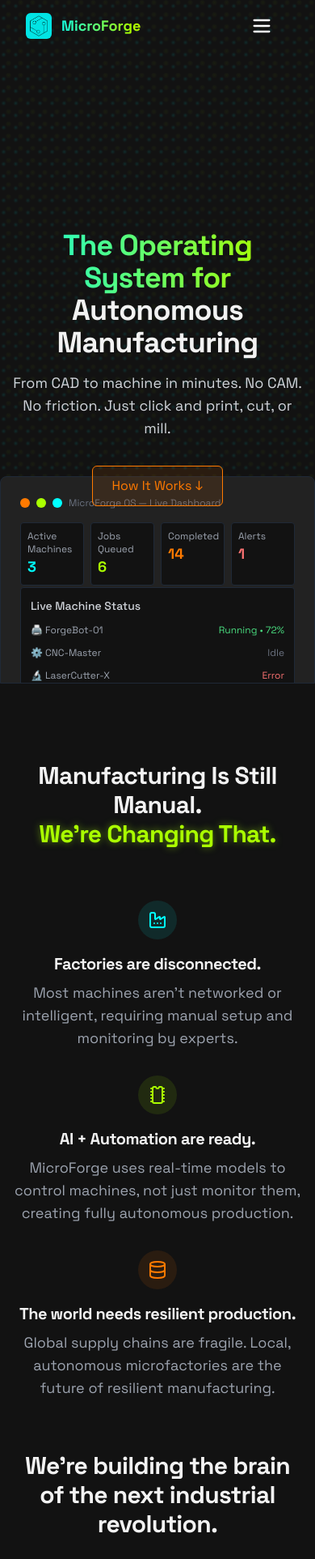
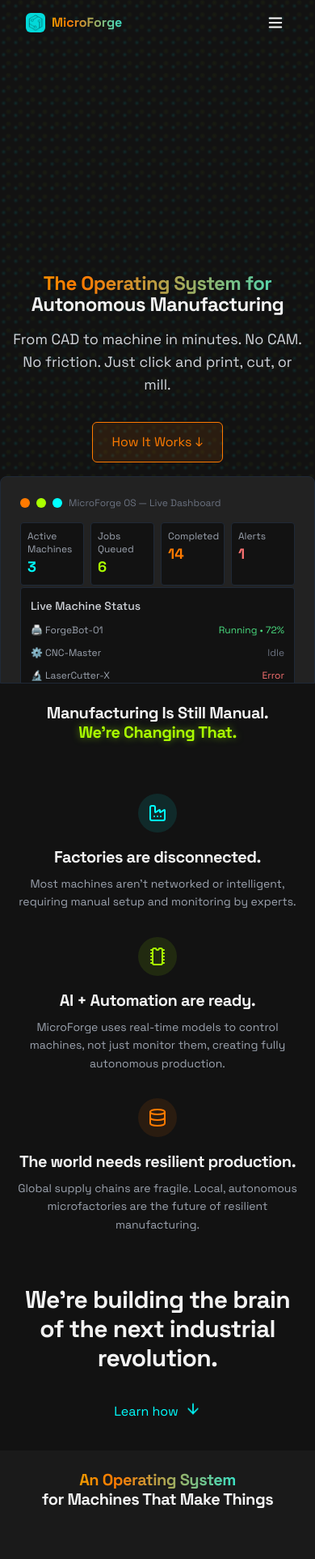
Before and after one commit to LiamBowen/microforge-genesis-os, a React (Vite) app: page / in a window 390 px wide. Shown: the top 1925 px of the page at 81% size. Built offline with nearby package versions, Linux system fonts and the light colour scheme.

Commit message:
Reverted to commit 2b7eb7d2fa43505078a41ce0997edc225ec0657d

```diff
--- a/src/components/Navbar.tsx
+++ b/src/components/Navbar.tsx
@@ -15,6 +15,7 @@ const Navbar = () => {
 
   const handleLogoClick = () => {
     setIsOpen(false);
+    // Always scroll to top when logo is clicked
     window.scrollTo({ top: 0, behavior: 'smooth' });
   };
 
@@ -32,6 +33,7 @@ const Navbar = () => {
     };
   }, []);
 
+  // Close mobile menu when clicking outside
   useEffect(() => {
     const handleClickOutside = (event: MouseEvent) => {
       const target = event.target as HTMLElement;
@@ -62,11 +64,11 @@ const Navbar = () => {
       scrolled ? "bg-dark/95 backdrop-blur-md shadow-lg border-b border-gray-800" : "bg-transparent"
     }`}>
       <div className="container mx-auto">
-        <div className="flex justify-between items-center h-16 sm:h-18 lg:h-20">
+        <div className="flex justify-between items-center h-14 sm:h-16 lg:h-20">
           <div className="flex items-center min-w-0">
             <Link to="/" className="flex items-center no-zoom" onClick={handleLogoClick}>
               <div className="flex items-center">
-                <div className="w-8 h-8 sm:w-10 sm:h-10 lg:w-12 lg:h-12 relative mr-3 lg:mr-4 flex-shrink-0">
+                <div className="w-6 h-6 sm:w-8 sm:h-8 lg:w-10 lg:h-10 relative mr-2 lg:mr-3 flex-shrink-0">
                   <div className="absolute inset-0 bg-neon-cyan rounded-md opacity-20 animate-pulse-glow"></div>
                   <div className="absolute inset-0 flex items-center justify-center">
                     <img
@@ -76,7 +78,7 @@ const Navbar = () => {
                     />
                   </div>
                 </div>
-                <span className="text-lg sm:text-xl lg:text-2xl font-bold gradient-text truncate">MicroForge</span>
+                <span className="text-base sm:text-lg lg:text-xl font-bold gradient-text truncate">MicroForge</span>
               </div>
             </Link>
           </div>
@@ -111,7 +113,7 @@ const Navbar = () => {
             </div>
           </div>
 
-          {/* Tablet Navigation */}
+          {/* Tablet Navigation (md and up, but hidden on lg+) */}
           <div className="hidden md:flex lg:hidden items-center space-x-3">
             <Link
               to="/login"
@@ -123,21 +125,21 @@ const Navbar = () => {
             <RequestAccessButton size="sm" />
             <button
               onClick={toggleMenu}
-              className="text-white hover:text-neon-cyan focus:outline-none transition-colors duration-200 ml-2 mobile-menu-button"
+              className="text-white hover:text-neon-cyan focus:outline-none p-2 -m-2 transition-colors duration-200 ml-2"
               aria-label="Toggle navigation menu"
             >
-              {isOpen ? <X size={26} /> : <Menu size={26} />}
+              {isOpen ? <X size={24} /> : <Menu size={24} />}
             </button>
           </div>
 
-          {/* Mobile Navigation Button with enhanced touch area */}
+          {/* Mobile Navigation Button */}
           <div className="md:hidden flex items-center mobile-menu-container">
             <button
               onClick={toggleMenu}
-              className="text-white hover:text-neon-cyan focus:outline-none transition-colors duration-200 mobile-menu-button flex items-center justify-center"
+              className="text-white hover:text-neon-cyan focus:outline-none p-2 -m-2 transition-colors duration-200"
               aria-label="Toggle navigation menu"
             >
-              {isOpen ? <X size={28} /> : <Menu size={28} />}
+              {isOpen ? <X size={22} /> : <Menu size={22} />}
             </button>
           </div>
         </div>
@@ -145,12 +147,12 @@ const Navbar = () => {
         {/* Mobile & Tablet Navigation Menu */}
         {isOpen && (
           <div className="lg:hidden bg-dark/98 backdrop-blur-md border-t border-gray-800 mobile-menu-container">
-            <div className="px-2 pt-6 pb-8 space-y-3 sm:px-4">
+            <div className="px-2 pt-4 pb-6 space-y-2 sm:px-3">
               {navLinks.map(link => (
                 <Link
                   key={link.path}
                   to={link.path}
-                  className={`block px-4 py-4 rounded-md text-lg font-medium transition-all duration-200 no-zoom ${
+                  className={`block px-4 py-3 rounded-md text-base font-medium transition-all duration-200 no-zoom ${
                     location.pathname === link.path
                       ? "text-neon-cyan bg-dark/50 border-l-2 border-neon-cyan"
                       : "text-gray-300 hover:text-neon-cyan hover:bg-dark/30"
@@ -161,19 +163,20 @@ const Navbar = () => {
                 </Link>
               ))}
 
+              {/* Only show login on mobile, as it's shown separately on tablet */}
               <div className="md:hidden">
                 <Link
                   to="/login"
-                  className="flex items-center px-4 py-4 rounded-md text-lg font-medium text-gray-300 hover:text-neon-lime hover:bg-dark/30 transition-all duration-200 no-zoom"
+                  className="flex items-center px-4 py-3 rounded-md text-base font-medium text-gray-300 hover:text-neon-lime hover:bg-dark/30 transition-all duration-200 no-zoom"
                   onClick={() => setIsOpen(false)}
                 >
-                  <LogIn size={20} className="mr-3" />
+                  <LogIn size={18} className="mr-2" />
                   Login
                 </Link>
               </div>
 
-              <div className="mt-8 px-4">
-                <RequestAccessButton fullWidth size="md" />
+              <div className="mt-6 px-4">
+                <RequestAccessButton fullWidth size="sm" />
               </div>
             </div>
           </div>
--- a/src/index.css
+++ b/src/index.css
@@ -91,43 +91,64 @@
   }
 
   body {
-    @apply bg-background text-foreground;
+    @apply bg-dark text-foreground scroll-smooth;
     font-feature-settings: "rlig" 1, "calt" 1;
+    /* Prevent horizontal scroll on all devices */
+    overflow-x: hidden;
+    /* Improve text rendering on all devices */
+    -webkit-font-smoothing: antialiased;
+    -moz-osx-font-smoothing: grayscale;
+    /* Better text scaling on mobile */
+    text-size-adjust: 100%;
+    -webkit-text-size-adjust: 100%;
   }
 
   h1, h2, h3, h4, h5, h6 {
     @apply font-sans font-bold tracking-tight;
+    /* Improve text wrapping on all screen sizes */
+    word-wrap: break-word;
+    hyphens: auto;
+    /* Better line height for readability */
+    line-height: 1.2;
   }
 
+  /* Enhanced responsive typography */
   h1 {
-    @apply text-4xl sm:text-5xl md:text-6xl lg:text-7xl xl:text-8xl;
+    @apply text-2xl sm:text-3xl md:text-4xl lg:text-5xl xl:text-6xl;
+    line-height: 1.1;
   }
 
   h2 {
-    @apply text-3xl sm:text-4xl md:text-5xl lg:text-6xl xl:text-7xl;
+    @apply text-xl sm:text-2xl md:text-3xl lg:text-4xl xl:text-5xl;
+    line-height: 1.2;
   }
 
   h3 {
-    @apply text-2xl sm:text-3xl md:text-4xl lg:text-5xl;
+    @apply text-lg sm:text-xl md:text-2xl lg:text-3xl;
+    line-height: 1.3;
   }
 
-  h4 {
-    @apply text-xl sm:text-2xl md:text-3xl lg:text-4xl;
+  /* Enhanced responsive text sizing */
+  p, li {
+    @apply text-sm sm:text-base lg:text-lg;
+    line-height: 1.6;
   }
 
-  p, li {
-    @apply text-lg sm:text-xl lg:text-2xl;
-  }
-
+  /* Better button sizing for all devices */
   button {
+    min-height: 44px; /* Touch-friendly size */
+    min-width: 44px;
     @apply transition-all duration-200;
   }
 
+  /* Enhanced touch-friendly interactive elements */
   a, button, [role="button"] {
     @apply transition-all duration-200;
+    /* Ensure proper touch targets on all devices */
     touch-action: manipulation;
   }
 
+  /* Enhanced glow effects */
   .glow-text {
     text-shadow: 0 0 10px rgba(0, 255, 255, 0.5);
   }
@@ -140,6 +161,7 @@
     text-shadow: 0 0 10px rgba(255, 122, 0, 0.5);
   }
 
+  /* Enhanced gradient text with better performance */
   .gradient-text {
     background: linear-gradient(90deg, #00FFFF, #AAFF00, #FF7A00, #00FFFF);
     background-size: 300% 300%;
@@ -148,8 +170,14 @@
     -webkit-text-fill-color: transparent;
     color: transparent;
     animation: gradient-flow 8s ease infinite;
+    /* Ensure cross-browser compatibility */
+    -webkit-font-smoothing: antialiased;
+    -moz-osx-font-smoothing: grayscale;
+    /* GPU acceleration for better performance */
+    will-change: background-position;
   }
 
+  /* Enhanced fallback for gradient text */
   @supports not (background-clip: text) or not (-webkit-background-clip: text) {
     .gradient-text {
       background: none;
@@ -158,13 +186,22 @@
     }
   }
 
+  /* Enhanced scrollbar - responsive */
   ::-webkit-scrollbar {
     width: 8px;
     height: 8px;
   }
 
+  /* Hide scrollbar on mobile and tablet for cleaner look */
+  @media (max-width: 1024px) {
+    ::-webkit-scrollbar {
+      width: 0px;
+      height: 0px;
+    }
+  }
+
   ::-webkit-scrollbar-track {
-    @apply bg-background;
+    @apply bg-dark;
   }
 
   ::-webkit-scrollbar-thumb {
@@ -175,34 +212,64 @@
     @apply bg-muted-foreground;
   }
 
+  /* Enhanced grid pattern background - fully responsive */
   .grid-bg {
     background-image: linear-gradient(rgba(255, 255, 255, 0.03) 1px, transparent 1px),
                       linear-gradient(90deg, rgba(255, 255, 255, 0.03) 1px, transparent 1px);
     background-size: 15px 15px;
   }
 
+  @media (min-width: 640px) {
+    .grid-bg {
+      background-size: 20px 20px;
+    }
+  }
+
+  @media (min-width: 1024px) {
+    .grid-bg {
+      background-size: 40px 40px;
+      background-image: linear-gradient(rgba(255, 255, 255, 0.05) 1px, transparent 1px),
+                        linear-gradient(90deg, rgba(255, 255, 255, 0.05) 1px, transparent 1px);
+    }
+  }
+
+  /* Enhanced responsive containers */
   .container {
-    @apply px-4 sm:px-6 md:px-8 lg:px-12 xl:px-16;
+    @apply px-3 sm:px-4 md:px-6 lg:px-8 xl:px-12;
     max-width: 100%;
   }
 
-  .button-glow:hover {
-    box-shadow: 0 0 20px var(--glow-color, rgba(0, 255, 255, 0.5));
+  /* Safe area for devices with notches */
+  .safe-area-top {
+    padding-top: env(safe-area-inset-top);
   }
 
-  .cyan-glow {
-    --glow-color: rgba(0, 255, 255, 0.5);
+  .safe-area-bottom {
+    padding-bottom: env(safe-area-inset-bottom);
   }
 
-  .lime-glow {
-    --glow-color: rgba(170, 255, 0, 0.5);
+  /* Enhanced touch optimization */
+  .no-zoom {
+    touch-action: manipulation;
+    user-select: none;
+    -webkit-user-select: none;
   }
 
-  .orange-glow {
-    --glow-color: rgba(255, 122, 0, 0.5);
+  /* Better form inputs on mobile */
+  input, textarea, select {
+    @apply transition-all duration-200;
+    /* Prevent zoom on iOS */
+    font-size: 16px;
+  }
+
+  @media (min-width: 640px) {
+    input, textarea, select {
+      font-size: 14px;
+    }
   }
 }
 
+/* Enhanced keyframes for better performance */
 @keyframes gradient-flow {
   0% {
     background-position: 0% 50%;
@@ -215,31 +282,209 @@
   }
 }
 
-/* Mobile-specific improvements only */
-@media (max-width: 640px) {
-  .mobile-menu-button {
-    min-width: 64px;
-    min-height: 64px;
-    padding: 20px;
-  }
-
-  button {
-    min-height: 56px;
-    min-width: 56px;
-  }
-
-  input, textarea, select {
-    font-size: 16px;
-  }
+/* Enhanced animation delays */
+.delay-100 {
+  animation-delay: 0.1s;
+}
+.delay-200 {
+  animation-delay: 0.2s;
+}
+.delay-300 {
+  animation-delay: 0.3s;
+}
+.delay-400 {
+  animation-delay: 0.4s;
+}
+.delay-500 {
+  animation-delay: 0.5s;
 }
 
-/* Touch device optimizations */
+/* Enhanced responsive button hover effects */
+.button-glow:hover {
+  box-shadow: 0 0 20px var(--glow-color, rgba(0, 255, 255, 0.5));
+}
+
+/* Enhanced touch device optimizations */
 @media (hover: none) and (pointer: coarse) {
   .button-glow:hover {
     box-shadow: none;
   }
 
+  .hover\:scale-105:hover {
+    transform: none;
+  }
+
+  /* Add active states for touch devices */
   .button-glow:active {
     transform: scale(0.98);
   }
 }
+
+.cyan-glow {
+  --glow-color: rgba(0, 255, 255, 0.5);
+}
+
+.lime-glow {
+  --glow-color: rgba(170, 255, 0, 0.5);
+}
+
+.orange-glow {
+  --glow-color: rgba(255, 122, 0, 0.5);
+}
+
+/* Enhanced mobile optimizations */
+@media (max-width: 640px) {
+  /* Optimize animations for mobile performance */
+  .gradient-text {
+    animation: gradient-flow 12s ease infinite;
+  }
+
+  .animate-pulse-glow {
+    animation-duration: 5s;
+  }
+
+  /* Better spacing for mobile */
+  .space-y-24 > * + * {
+    margin-top: 4rem;
+  }
+
+  .space-y-16 > * + * {
+    margin-top: 3rem;
+  }
+
+  .space-y-12 > * + * {
+    margin-top: 2rem;
+  }
+
+  .space-y-8 > * + * {
+    margin-top: 1.5rem;
+  }
+
+  /* Better padding for mobile */
+  .py-24 {
+    @apply py-12;
+  }
+
+  .py-16 {
+    @apply py-8;
+  }
+
+  .py-12 {
+    @apply py-6;
+  }
+}
+
+/* Tablet-specific optimizations */
+@media (min-width: 641px) and (max-width: 1024px) {
+  .gradient-text {
+    animation: gradient-flow 10s ease infinite;
+  }
+
+  /* Better spacing for tablets */
+  .py-24 {
+    @apply py-16;
+  }
+
+  /* Optimize touch targets for tablets */
+  button {
+    min-height: 48px;
+    min-width: 48px;
+  }
+}
+
+/* Landscape mobile optimizations */
+@media (max-width: 896px) and (orientation: landscape) {
+  h1 {
+    @apply text-xl sm:text-2xl md:text-3xl;
+  }
+
+  h2 {
+    @apply text-lg sm:text-xl md:text-2xl;
+  }
+
+  .py-24 {
+    @apply py-8;
+  }
+
+  .py-16 {
+    @apply py-6;
+  }
+
+  /* Reduce vertical spacing in landscape */
+  .space-y-16 > * + * {
+    margin-top: 2rem;
+  }
+
+  .space-y-12 > * + * {
+    margin-top: 1.5rem;
+  }
+}
+
+/* High DPI displays optimization */
+@media (-webkit-min-device-pixel-ratio: 2), (min-resolution: 192dpi) {
+  .gradient-text {
+    -webkit-font-smoothing: antialiased;
+    text-rendering: optimizeLegibility;
+  }
+
+  /* Sharper borders on high DPI */
+  .border {
+    border-width: 0.5px;
+  }
+}
+
+/* Large desktop optimizations */
+@media (min-width: 1441px) {
+  .container {
+    @apply px-16;
+  }
+
+  h1 {
+    @apply text-7xl;
+  }
+
+  h2 {
+    @apply text-6xl;
+  }
+
+  p, li {
+    @apply text-xl;
+  }
+}
+
+/* Focus styles for accessibility */
+.focus\:outline-neon-cyan:focus {
+  outline: 2px solid rgba(0, 255, 255, 0.5);
+  outline-offset: 2px;
+}
+
+/* Enhanced loading states */
+.loading-shimmer {
+  background: linear-gradient(90deg, transparent, rgba(255, 255, 255, 0.05), transparent);
+  background-size: 200% 100%;
+  animation: shimmer 1.5s infinite;
+}
+
+@keyframes shimmer {
+  0% {
+    background-position: -200% 0;
+  }
+  100% {
+    background-position: 200% 0;
+  }
+}
+
+/* Print styles */
+@media print {
+  .gradient-text {
+    background: none;
+    color: #000;
+    -webkit-text-fill-color: initial;
+  }
+
+  .animate-pulse-glow,
+  .animate-fade-in-up,
+  .animate-gradient-flow {
+    animation: none;
+  }
+}
```
Also changed, not shown: src/pages/Contact.tsx (+31 -31 lines).
